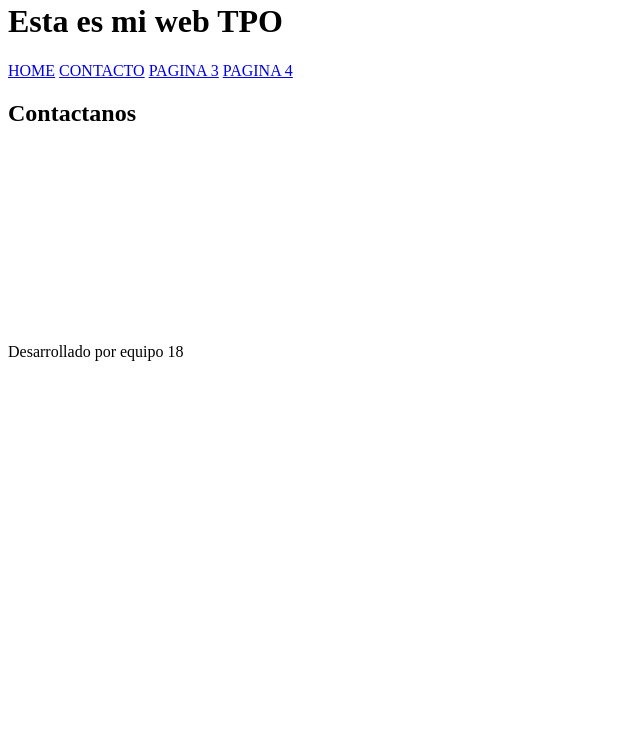
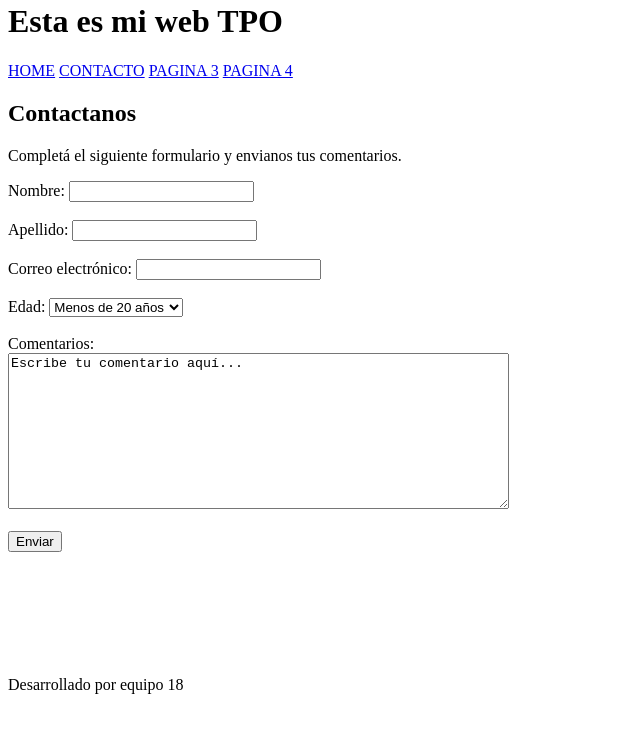
Before and after one commit to ingelhama/Cinema18, a plain HTML site: page contacto.html in a window 1280 px wide. Shown: the part 70-800 px from the top of the page, without its empty margins (0-640 px from the left). Drawn offline with Linux system fonts and the light colour scheme.

Commit message:
contactoVersion1

```diff
--- a/contacto.html
+++ b/contacto.html
@@ -24,9 +24,38 @@
 
         <h2>Contactanos</h2>
 
+        <p>Completá el siguiente formulario y envianos tus comentarios.</p>
+
+        <form action="">  <!--Ver atributos de form-->
+            <label for="firstName">Nombre:</label>
+            <input type="text" name="firstName" id="firstName">
+            <br><br>
+            <label for="lastName">Apellido:</label>
+            <input type="text" name="lastName" id="lastName">
+            <br><br>
+            <label for="email">Correo electrónico:</label>
+            <input type="email" name="email" id="email">
+            <br><br>
+            <label for="age" name="age" id="age">Edad:</label>
+            <select name="age" id="age">
+                <option value="menos20">Menos de 20 años</option>
+                <option value="20a40">Entre 20 y 40 años</option>
+                <option value="mas40">Mas de 40 años</option>
+            </select>
+            <br><br>
+            <label for="comentario">Comentarios:</label>
+            <br>
+            <textarea name="comentarios" id="comentarios" cols="60" rows="10">Escribe tu comentario aquí...</textarea>
+            <br><br>
+            <input type="submit" value="Enviar">
+
+
+
+
+
+    </form>
     </main>
-<br><br><br><br><br><br><br><br><br><br>
-    <footer>
+    <br><br><br><br><br><br>    <footer>
 
         <p>Desarrollado por equipo 18</p>
 
```
